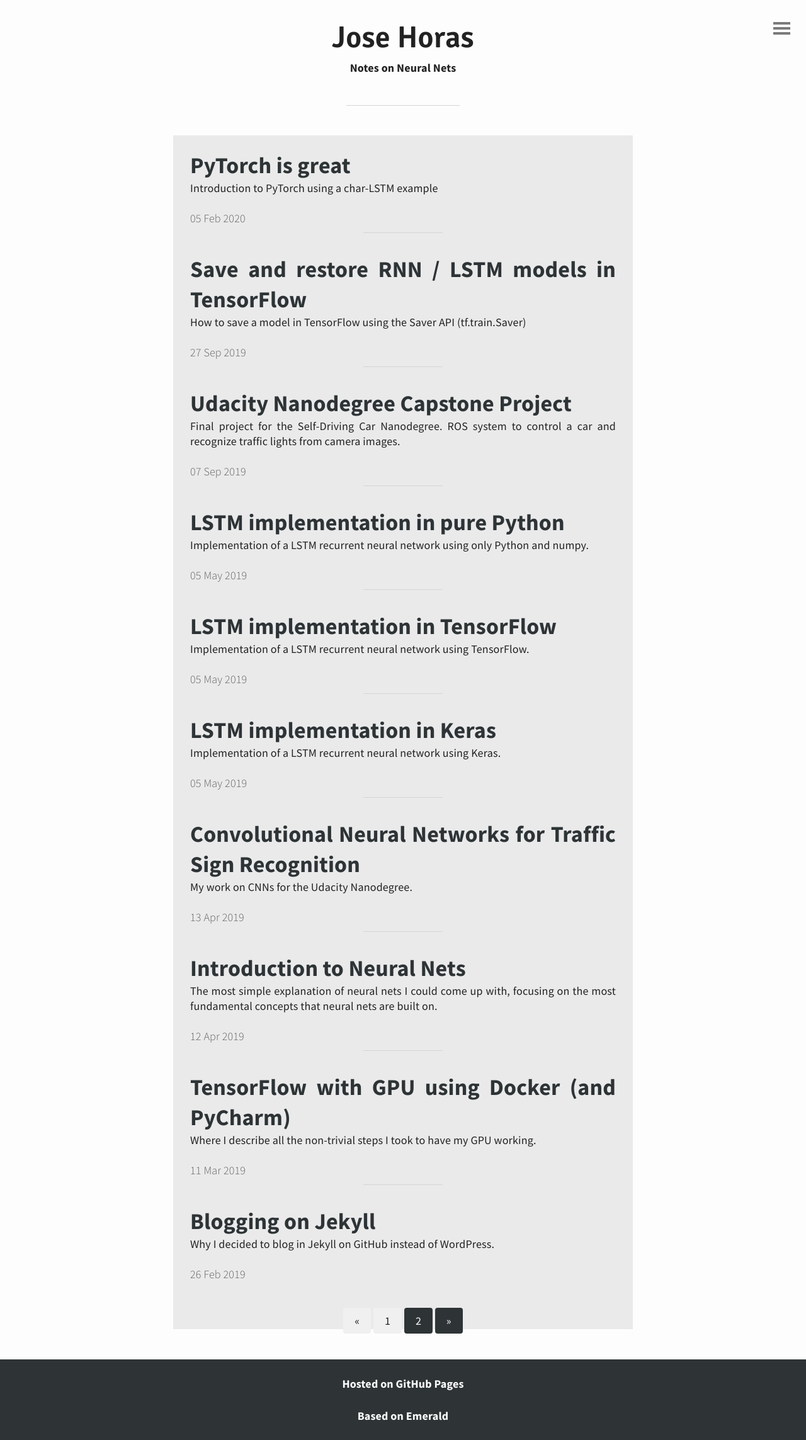
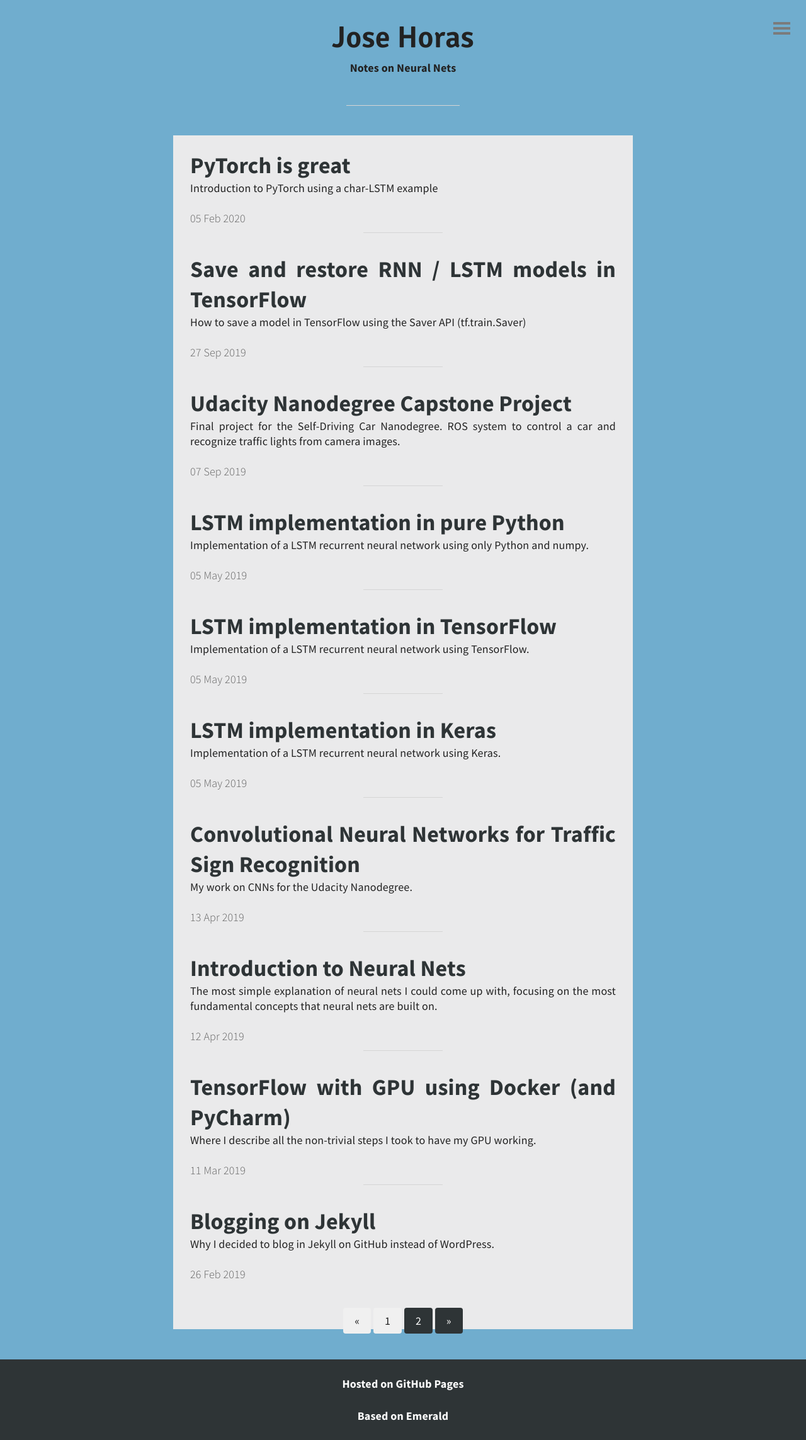
Before and after one commit to josehoras/josehoras.github.io, a Jekyll site: the page built from index.html, in a window 1280 px wide. Shown: the whole page at 63% size. Built offline with Jekyll 4.4.1, drawn with Linux system fonts in a browser that asks for light colours; the list of posts is cut into pages by our own code.

Commit message:
noscroll cleanup

```diff
--- a/_sass/layout.scss
+++ b/_sass/layout.scss
@@ -119,12 +119,13 @@
 }
 
 #wrap {
-	min-height:100%;
-	position:relative;
+	// min-height:100%;
+	// position:relative;
+	height: auto;
 	// padding-bottom: 105px;
 	// height: 100%;
 	// overflow: hidden;
-	// background-color: #EAEAEB;
+	background-color: #70ADCE;
 }
 
 /* Main content */
@@ -132,6 +133,8 @@
 .fixed {
   position: fixed;
   width: 100%;
+	overflow: hidden;
+  position: static;
   @media (min-width: 940px) {
 		height: 100%;
 		overflow: hidden;
@@ -144,8 +147,10 @@
 	max-width: 730px;
 	padding: 0 1.5rem;
 	background-color: #EAEAEB;
+	min-height:100%;
+	// position:relative;
 	// height: auto;
-	min-height: 300px;
+	// min-height: 300px;
 }
 
 #header {
```
